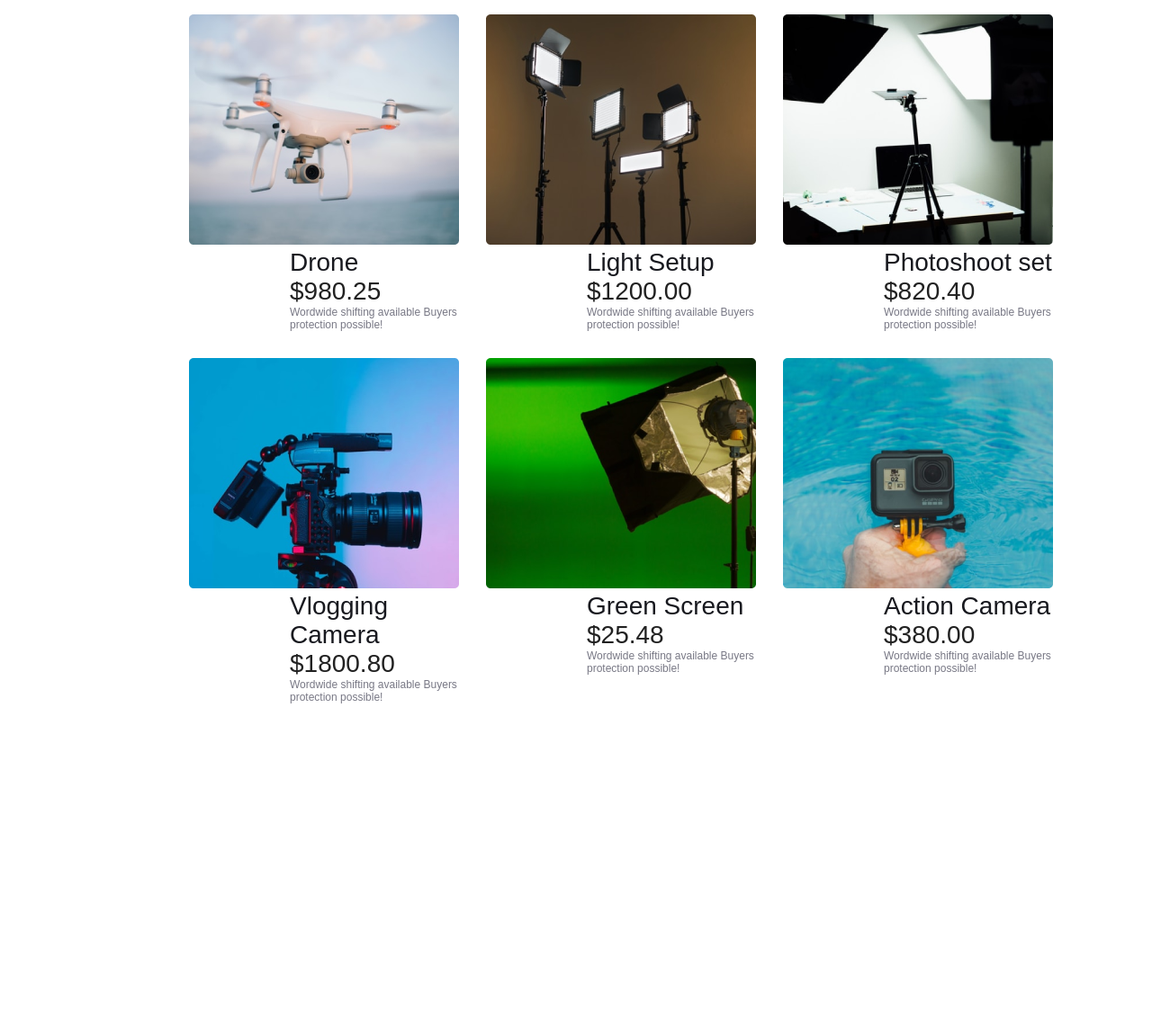
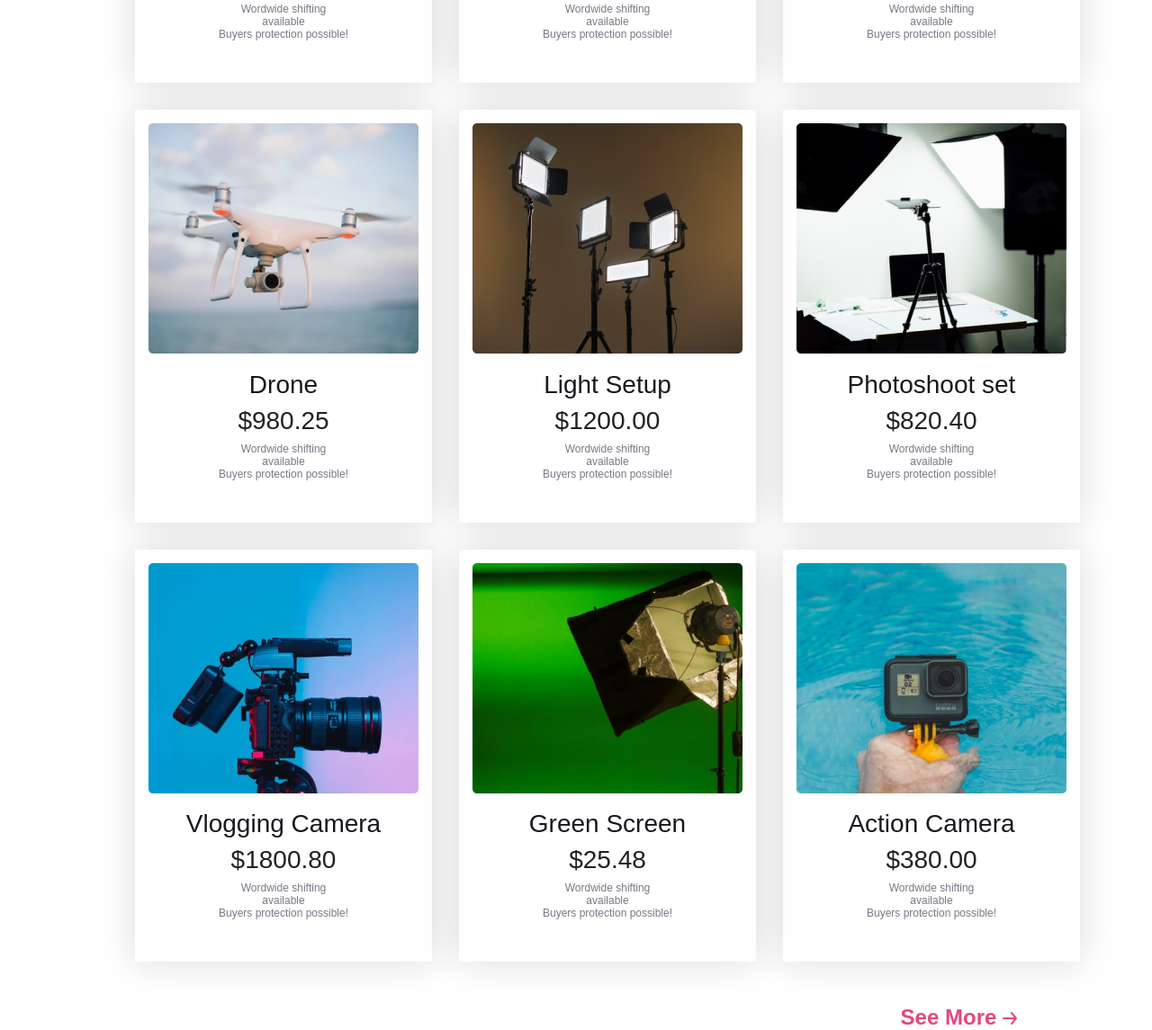
Before and after one commit to alsami6/new-practice-influencer, a plain HTML site: page index.html in a window 1280 px wide. Shown: the part 1299-2444 px from the top of the page at 90% size. Before the commit the page ends 2081 px from the top, so only its background shows below. Drawn offline with Linux system fonts and the light colour scheme.

Commit message:
completed products card

```diff
--- a/index.html
+++ b/index.html
@@ -68,78 +68,83 @@
       <section>
         <h1 class="heading-popular">Popular Collection</h1>
         <div class="product-main-div">
-          <div>
+          <div class="product-card">
             <div><img src="./images/tripod.png" alt="" /></div>
             <div>
               <h2 class="product-name">Flex Tripod</h2>
               <h4 class="product-price">$50.48</h4>
-              <p class="product-para">Wordwide shifting available Buyers protection possible!</p>
+              <p class="product-para">Wordwide shifting <br> available <br> Buyers protection possible!</p>
             </div>
           </div>
-          <div>
+          <div  class="product-card">
             <div><img src="./images/mic.png" alt="" /></div>
             <div>
               <h2 class="product-name">microphone</h2>
               <h4 class="product-price">$120.25</h4>
-              <p class="product-para">Wordwide shifting available Buyers protection possible!</p>
+              <p class="product-para">Wordwide shifting <br> available <br> Buyers protection possible!</p>
             </div>
           </div>
-          <div>
+          <div  class="product-card">
             <div><img src="./images/airpod.png" alt="" /></div>
             <div>
               <h2 class="product-name">Airbuds</h2>
               <h4 class="product-price">$100.00</h4>
-              <p class="product-para">Wordwide shifting available Buyers protection possible!</p>
+              <p class="product-para">Wordwide shifting <br> available <br> Buyers protection possible!</p>
             </div>
           </div>
-          <div>
+          <div class="product-card">
             <div><img src="./images/drone.png" alt="" /></div>
             <div>
               <h2 class="product-name">Drone</h2>
               <h4 class="product-price">$980.25</h4>
-              <p class="product-para">Wordwide shifting available Buyers protection possible!</p>
+              <p class="product-para">Wordwide shifting <br> available <br> Buyers protection possible!</p>
             </div>
           </div>
-          <div>
+          <div class="product-card">
             <div><img src="./images/lights.png" alt="" /></div>
             <div>
               <h2 class="product-name">Light Setup</h2>
               <h4 class="product-price">$1200.00</h4>
-              <p class="product-para">Wordwide shifting available Buyers protection possible!</p>
+              <p class="product-para">Wordwide shifting <br> available <br> Buyers protection possible!</p>
             </div>
           </div>
-          <div>
+          <div class="product-card">
             <div><img src="./images/setup.png" alt="" /></div>
             <div>
               <h2 class="product-name">Photoshoot set</h2>
               <h4 class="product-price">$820.40</h4>
-              <p class="product-para">Wordwide shifting available Buyers protection possible!</p>
+              <p class="product-para">Wordwide shifting <br> available <br> Buyers protection possible!</p>
             </div>
           </div>
-          <div>
+          <div class="product-card">
             <div><img src="./images/camera.png" alt="" /></div>
             <div>
               <h2 class="product-name">Vlogging Camera</h2>
               <h4 class="product-price">$1800.80</h4>
-              <p class="product-para">Wordwide shifting available Buyers protection possible!</p>
+              <p class="product-para">Wordwide shifting <br> available <br> Buyers protection possible!</p>
             </div>
           </div>
-          <div>
+          <div  class="product-card">
             <div><img src="./images/single-light.png" alt="" /></div>
             <div>
               <h2 class="product-name">Green Screen</h2>
               <h4 class="product-price">$25.48</h4>
-              <p class="product-para">Wordwide shifting available Buyers protection possible!</p>
+              <p class="product-para">Wordwide shifting <br> available <br> Buyers protection possible!</p>
             </div>
           </div>
-          <div>
+          <div  class="product-card">
             <div><img src="./images/action.png" alt="" /></div>
             <div>
               <h2 class="product-name">Action Camera</h2>
               <h4 class="product-price">$380.00</h4>
-              <p class="product-para">Wordwide shifting available Buyers protection possible!</p>
+              <p class="product-para">Wordwide shifting <br> available <br> Buyers protection possible!</p>
             </div>
           </div>
+        </div>
+        <div class="see-btn-div">
+            <button class="see-btn">
+                See More <img id="right-arrow" src="./images/Group.svg" alt="">
+            </button>
         </div>
       </section>
     </main>
--- a/style.css
+++ b/style.css
@@ -73,7 +73,7 @@ header{
 }
 
 main{
-    padding: 0px 210px;
+    padding: 0px 150px;
 }
 
 .logo{
@@ -95,22 +95,20 @@ main{
     color: #18191F;
     font-size: 1.75rem;
     font-weight: 500;
-    text-align: left;
-    padding-left: 7rem;
+    margin-bottom: 0.5rem;
+    margin-top: 0.9rem;
 }
 .product-price{
     color: rgba(0, 0, 0, 0.87);
     font-size: 1.75rem;
     font-weight: 400;
-    text-align: left;
-    padding-left: 7rem;
+    margin-bottom: 0.5rem;
 }
 .product-para{
     color: #787885;
     font-size: 0.75rem;
     font-weight: 400;
-    text-align: left;
-    padding-left: 7rem;
+    margin-bottom: 2rem;
 }
 
 .product-main-div{
@@ -121,9 +119,25 @@ main{
     text-align: center;
 }
 
+.see-btn{
+    background-color: transparent;
+    color: rgba(224, 44, 109, 0.87);
+    font-weight: 700;
+    border: none;
+    font-size: 1.5rem;
+    margin-top: 3rem;
+    cursor: pointer;
+}
+
+.see-btn-div{
+    text-align: right;
+}
+
 .product-card{
-    border: 1px solid gray;
+    box-shadow: 0px 0px 40px 0px rgba(0, 0, 0, 0.15);
+    padding: 15px;
 }
-.product-card{
 
+#right-arrow{
+    align-items: center;
 }
```
Also changed, not shown: images/Group.svg (added).
